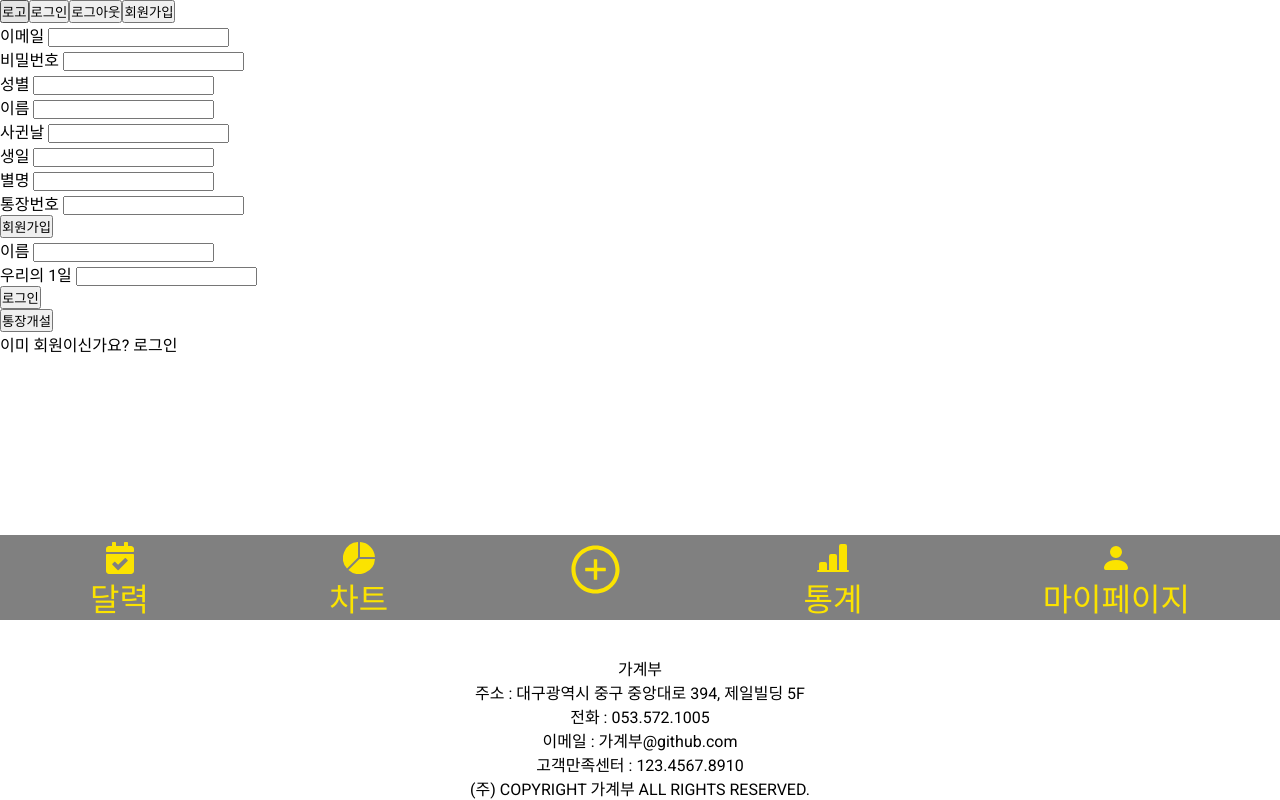
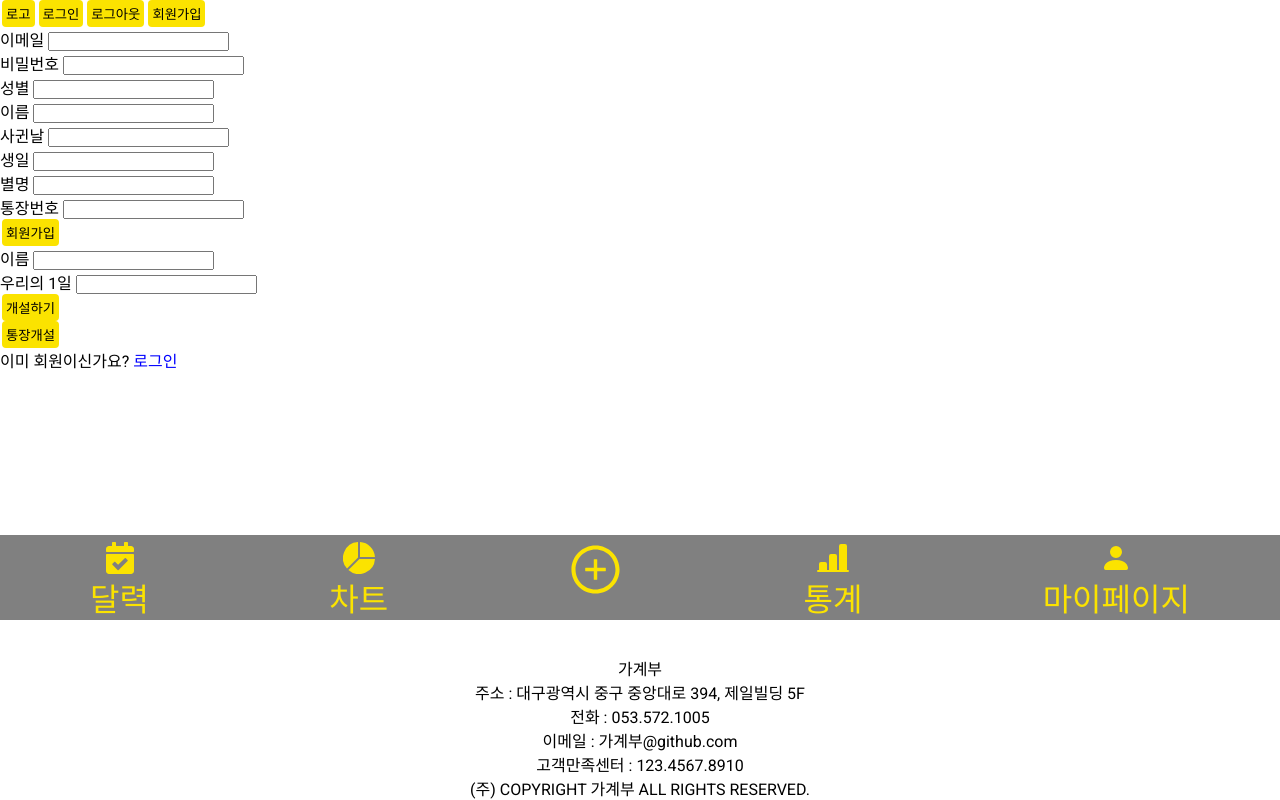
Before and after one commit to tmdgus95/accountbook, a React (Create React App) app: page /signup in a window 1280 px wide. Built offline with nearby package versions, Linux system fonts and the light colour scheme.

Commit message:
버튼 디자인

```diff
--- a/src/components/BankbookCreateModal.jsx
+++ b/src/components/BankbookCreateModal.jsx
@@ -2,6 +2,7 @@ import React from "react";
 import { useForm } from "react-hook-form";
 import { yupResolver } from "@hookform/resolvers/yup";
 import * as yup from "yup";
+import Button from "./ui/Button";
 
 const schema = yup
     .object({
@@ -37,7 +38,7 @@ const BankbookCreateModal = () => {
                 </label>
                 <p>{errors.pw?.message}</p>
 
-                <button>로그인</button>
+                <Button>개설하기</Button>
             </form>
         </div>
     );
--- a/src/components/Header.jsx
+++ b/src/components/Header.jsx
@@ -1,22 +1,23 @@
 import React from "react";
 import { Link } from "react-router-dom";
 import styled from "styled-components";
+import Button from "./ui/Button";
 
 const Header = () => {
     return (
         <HeaderFix>
-            <button>
+            <Button>
                 <Link to={"/"}>로고</Link>
-            </button>
-            <button>
+            </Button>
+            <Button>
                 <Link to={"/login"}>로그인</Link>
-            </button>
-            <button>
+            </Button>
+            <Button>
                 <Link to={"/login"}>로그아웃</Link>
-            </button>
-            <button>
+            </Button>
+            <Button>
                 <Link to={"/signup"}>회원가입</Link>
-            </button>
+            </Button>
         </HeaderFix>
     );
 };
--- a/src/components/ui/Button.jsx
+++ b/src/components/ui/Button.jsx
@@ -1,13 +1,15 @@
 import React from "react";
 import styled from "styled-components";
 
-const Button = ({ content }) => {
-    return <Btn>{content}</Btn>;
+const Button = ({ children }) => {
+    return <Btn>{children}</Btn>;
 };
 
 const Btn = styled.button`
     background: #fbe300;
-    color: white;
+    border-radius: 4px;
+    padding: 4px;
+    margin: 0 2px;
 `;
 
 export default Button;
--- a/src/index.css
+++ b/src/index.css
@@ -16,3 +16,8 @@ a {
 body {
     font-family: "Roboto", "Noto Sans KR", sans-serif;
 }
+
+button {
+    border: none;
+    outline: none;
+}
--- a/src/pages/Login.jsx
+++ b/src/pages/Login.jsx
@@ -3,6 +3,7 @@ import { Link } from "react-router-dom";
 import { useForm } from "react-hook-form";
 import { yupResolver } from "@hookform/resolvers/yup";
 import * as yup from "yup";
+import Button from "../components/ui/Button";
 
 const schema = yup
     .object({
@@ -37,10 +38,13 @@ const Login = () => {
                 </label>
                 <p>{errors.password?.message}</p>
 
-                <button>로그인</button>
+                <Button>로그인</Button>
             </form>
             <p>
-                아직 회원이 아니신가요? <Link to={"/signup"}>회원가입</Link>
+                아직 회원이 아니신가요?{" "}
+                <Link style={{ color: "blue" }} to={"/signup"}>
+                    회원가입
+                </Link>
             </p>
         </>
     );
--- a/src/pages/SignUp.jsx
+++ b/src/pages/SignUp.jsx
@@ -4,6 +4,7 @@ import { useForm } from "react-hook-form";
 import { yupResolver } from "@hookform/resolvers/yup";
 import * as yup from "yup";
 import BankbookCreateModal from "../components/BankbookCreateModal";
+import Button from "../components/ui/Button";
 
 const schema = yup
     .object({
@@ -74,12 +75,15 @@ const SignUp = () => {
                     통장번호 <input {...register("accountNumber")} />
                 </label>
                 <p>{errors.accountNumber?.message}</p>
-                <button>회원가입</button>
+                <Button>회원가입</Button>
             </form>
             <BankbookCreateModal />
-            <button>통장개설</button>
+            <Button>통장개설</Button>
             <p>
-                이미 회원이신가요? <Link to={"/login"}>로그인</Link>
+                이미 회원이신가요?{" "}
+                <Link style={{ color: "blue" }} to={"/login"}>
+                    로그인
+                </Link>
             </p>
         </div>
     );
```
